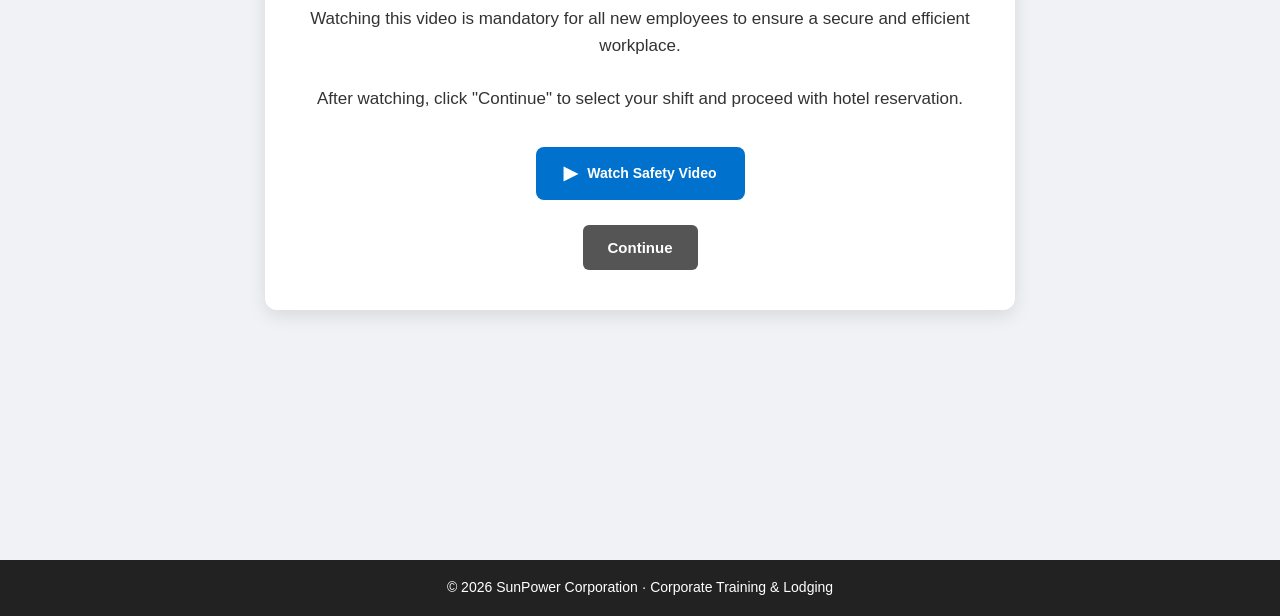
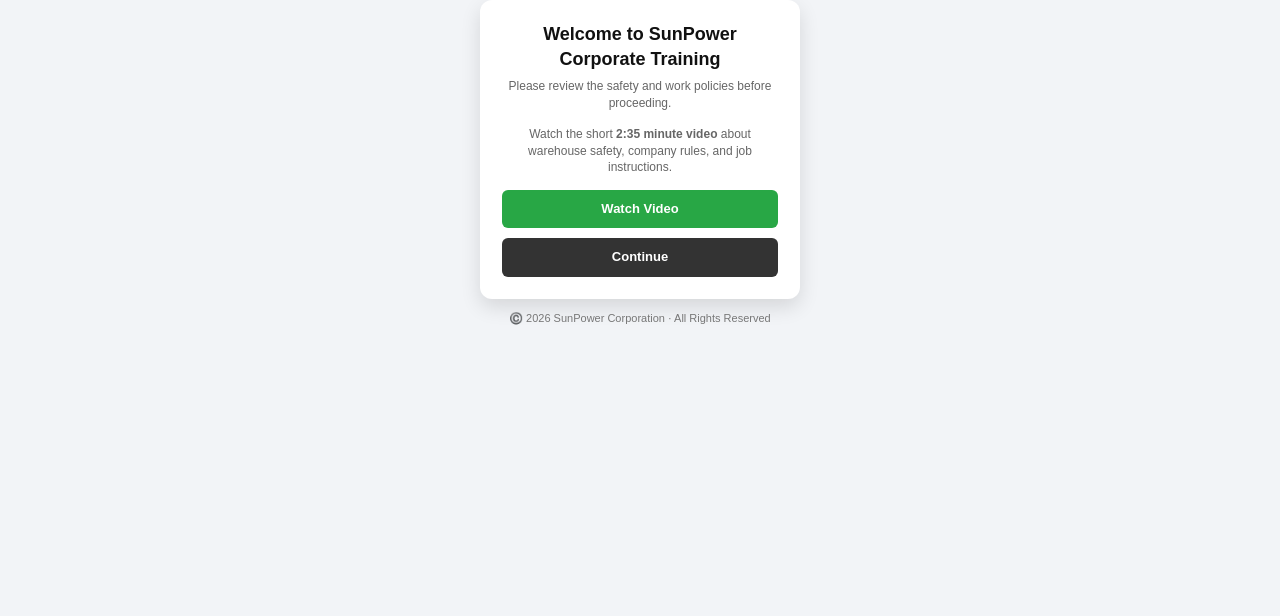
Before and after one commit to olivahr/sunpowercorporationhotel, a plain HTML site: page video.html in a window 1280 px wide. Shown: the part 184-800 px from the top of the page. Drawn offline with Linux system fonts and the light colour scheme.

Commit message:
Update video.html

```diff
--- a/video.html
+++ b/video.html
@@ -1,140 +1,45 @@
 <!DOCTYPE html>
 <html lang="en">
 <head>
-<meta charset="UTF-8" />
-<meta name="viewport" content="width=device-width, initial-scale=1.0" />
-<title>SunPower - Safety Video</title>
-<link rel="stylesheet" href="style.css" />
-<style>
-  /* Reset básico */
-  * {
-    box-sizing: border-box;
-    margin: 0;
-    padding: 0;
-  }
+<meta charset="UTF-8">
+<meta name="viewport" content="width=device-width, initial-scale=1.0">
+<title>SunPower Safety Video</title>
+<link rel="stylesheet" href="style.css">
+</head>
 
-  body {
-    font-family: 'Arial', sans-serif;
-    background-color: #f0f2f5;
-    color: #333;
-    display: flex;
-    flex-direction: column;
-    min-height: 100vh;
-  }
+<body class="video-page">
 
-  .container {
-    max-width: 750px;
-    margin: 60px auto;
-    background: #fff;
-    border-radius: 12px;
-    box-shadow: 0 6px 18px rgba(0,0,0,0.1);
-    padding: 40px 30px;
-    text-align: center;
-  }
+<!-- 🔹 Flujo interno: esta página se carga después del login y antes de details.html -->
 
-  h1 {
-    font-size: 30px;
-    color: #0072ce;
-    margin-bottom: 20px;
-  }
+<header class="login-header">
+  <img src="logo.jpg" alt="SunPower Logo">
+</header>
 
-  p {
-    font-size: 17px;
-    line-height: 1.6;
-    margin-bottom: 25px;
-  }
+<main class="login-main">
+  <div class="login-box">
+    <h1>Welcome to SunPower Corporate Training</h1>
+    <p>Please review the safety and work policies before proceeding.</p>
 
-  .video-btn {
-    display: inline-flex;
-    align-items: center;
-    justify-content: center;
-    background-color: #0072ce;
-    color: #fff;
-    font-weight: bold;
-    padding: 14px 28px;
-    border-radius: 8px;
-    text-decoration: none;
-    margin: 10px 5px;
-    transition: 0.3s;
-  }
+    <div class="video-instructions">
+      <p>Watch the short <strong>2:35 minute video</strong> about warehouse safety, company rules, and job instructions.</p>
+    </div>
 
-  .video-btn:hover {
-    background-color: #005bb5;
-  }
+    <div class="video-buttons">
+      <!-- Botón para abrir video de YouTube -->
+      <a href="https://www.youtube.com/watch?v=TU_VIDEO_ID" target="_blank" class="pay-btn">
+        Watch Video
+      </a>
 
-  .video-btn::before {
-    content: "▶";
-    margin-right: 10px;
-    font-size: 18px;
-  }
+      <!-- Botón de continuar hacia details.html -->
+      <a href="details.html" class="pay-btn dark">
+        Continue
+      </a>
+    </div>
+  </div>
+</main>
 
-  .continue-btn {
-    display: inline-block;
-    background-color: #555;
-    color: #fff;
-    font-weight: bold;
-    padding: 12px 25px;
-    border-radius: 6px;
-    text-decoration: none;
-    margin-top: 15px;
-    transition: 0.3s;
-    font-size: 15px;
-  }
-
-  .continue-btn:hover {
-    background-color: #333;
-  }
-
-  footer {
-    margin-top: auto;
-    text-align: center;
-    padding: 18px 0;
-    background-color: #222;
-    color: #fff;
-    font-size: 14px;
-  }
-
-  @media (max-width: 480px) {
-    .container {
-      margin: 40px 20px;
-      padding: 30px 20px;
-    }
-
-    h1 {
-      font-size: 24px;
-    }
-
-    p {
-      font-size: 15px;
-    }
-
-    .video-btn, .continue-btn {
-      width: 100%;
-      padding: 12px 0;
-    }
-  }
-</style>
-</head>
-<body>
-
-<div class="container">
-  <h1>Welcome to SunPower Warehouse Training</h1>
-  <p>
-    Before continuing, you must review the safety instructions and operational guidelines.
-    Watching this video is mandatory for all new employees to ensure a secure and efficient workplace.
-  </p>
-
-  <p>
-    After watching, click "Continue" to select your shift and proceed with hotel reservation.
-  </p>
-
-  <a class="video-btn" href="https://youtu.be/YOUR_VIDEO_LINK" target="_blank">Watch Safety Video</a>
-  <br>
-  <a class="continue-btn" href="details.html">Continue</a>
-</div>
-
-<footer>
-  © 2026 SunPower Corporation · Corporate Training & Lodging
+<footer class="login-footer">
+  ©️ 2026 SunPower Corporation · All Rights Reserved
 </footer>
 
 </body>
```
